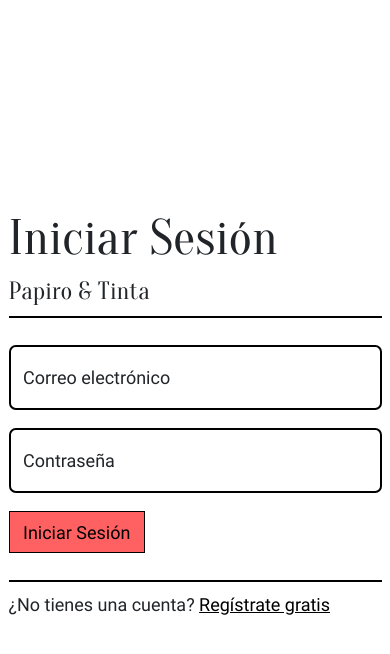
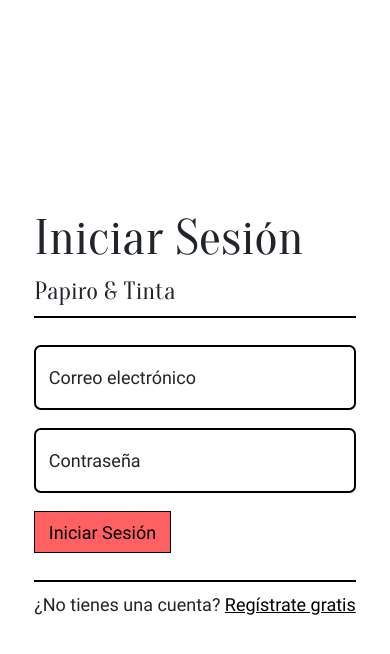
Before and after one commit to SebasVM123/Papiro-Tinta-Proyect, a Django app: page /iniciar-sesion/ in a window 390 px wide. Shown: the top 654 px of the page. Run offline with Django 4.2, Linux system fonts and the light colour scheme.

Commit message:
Fix: arregla el login que tenia fijo el ancho por lo que no era responsive

```diff
--- a/Papiro_Tinta/static/css/style.css
+++ b/Papiro_Tinta/static/css/style.css
@@ -174,7 +174,7 @@ footer {
 }
 
 #login-box {
-    min-width: 400px;
+    max-width: 400px;
 }
 
 #login-box form {
```
